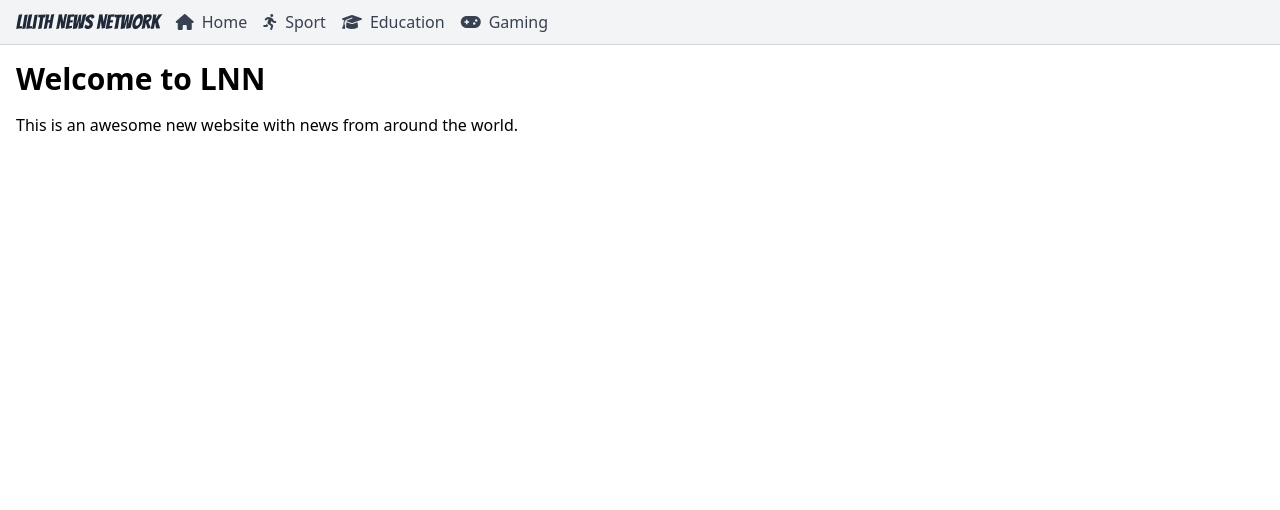
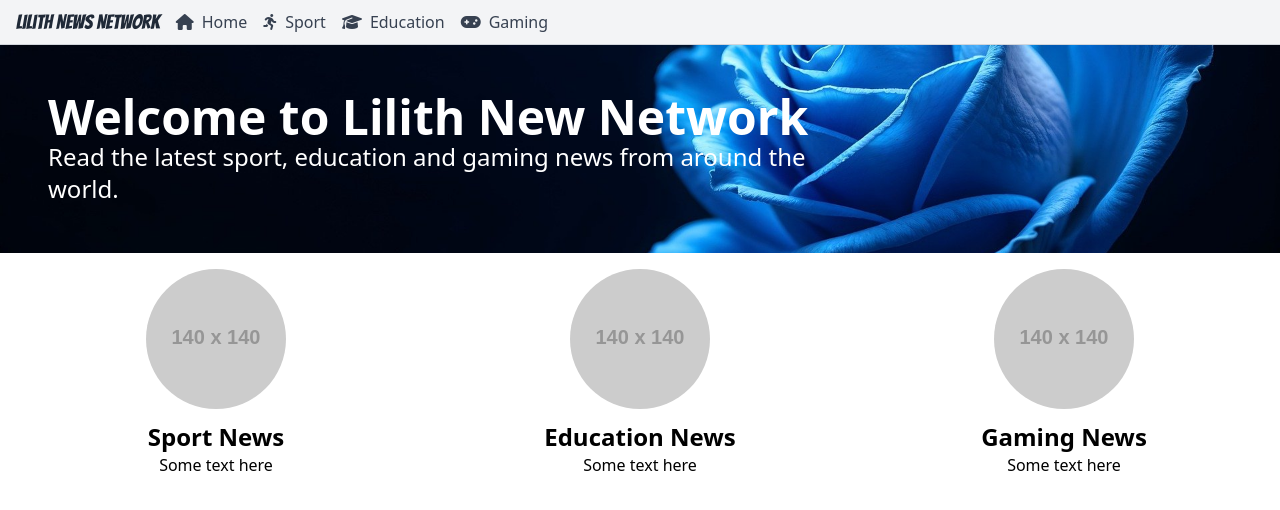
Before and after one commit to Monodia3007/IWD-Projects-S312742, a plain HTML site: page in-class/index.html in a window 1280 px wide. Drawn offline with nearby package versions, Linux system fonts and the light colour scheme; placeholder pictures from the web are drawn by us.

Commit message:
feat(in-class): improve homepage layout and add media query examples

```diff
--- a/in-class/css/style.css
+++ b/in-class/css/style.css
@@ -3,3 +3,11 @@ nav .brandlink {
     font-weight: 400;
     font-style: normal;
 }
+
+#home-page .jumbotron{
+    background-image: url("../images/bjarstin-rose-9917575_1920.jpg");
+    background-repeat: no-repeat;
+    background-position: center;
+    background-size: cover;
+    color: #FFF;
+}
--- a/in-class/index.html
+++ b/in-class/index.html
@@ -11,7 +11,7 @@
     <link rel="stylesheet" href="css/style.css">
     <script src="https://kit.fontawesome.com/53291f9112.js" crossorigin="anonymous"></script>
   </head>
-  <body>
+  <body id="home-page">
     <nav class="bg-gray-100 border-b border-gray-300">
       <div class="container mx-auto px-4 flex items-center gap-4 py-2">
         <a class="text-xl font-semibold text-gray-800 brandlink" href="index.html">Lilith News Network</a>
@@ -36,9 +36,33 @@
         </div>
       </div>
     </nav>
-    <div class="container mx-auto px-4 py-4">
-      <h1 class="text-3xl font-bold">Welcome to LNN</h1>
-      <p class="mt-4">This is an awesome new website with news from around the world.</p>
+    <div class="p-12 mb-4 bg-gray-100 jumbotron">
+      <h1 class="text-5xl font-bold">Welcome to Lilith New Network</h1>
+      <p class="md:w-2/3 text-2xl">
+        Read the latest sport, education and gaming news from around the world.
+      </p>
     </div>
+  <div class="container mx-auto px-4">
+    <div class="grid grid-cols-1 lg:grid-cols-3 gap-6 text-center mt-4">
+      <div class="flex flex-col items-center place-items-center text-center">
+        <img class="rounded-full mb-3" src="https://dummyimage.com/140x140" width="140"
+             height="140">
+        <h2 class="text-2xl font-semibold">Sport News</h2>
+        <p>Some text here</p>
+      </div>
+      <div class="flex flex-col items-center place-items-center text-center">
+        <img class="rounded-full mb-3" src="https://dummyimage.com/140x140" width="140"
+             height="140">
+        <h2 class="text-2xl font-semibold">Education News</h2>
+        <p>Some text here</p>
+      </div>
+      <div class="flex flex-col items-center place-items-center text-center">
+        <img class="rounded-full mb-3" src="https://dummyimage.com/140x140" width="140"
+             height="140">
+        <h2 class="text-2xl font-semibold">Gaming News</h2>
+        <p>Some text here</p>
+      </div>
+    </div>
+  </div>
   </body>
 </html>
```
Also changed, not shown: in-class/evidence/css/mediaqueries.css (added, +30 -0 lines), in-class/evidence/form_Tailwind.html (+13 -5 lines), in-class/evidence/mediaqueries.html (added, +16 -0 lines), in-class/images/bjarstin-rose-9917575_1920.jpg (added).
